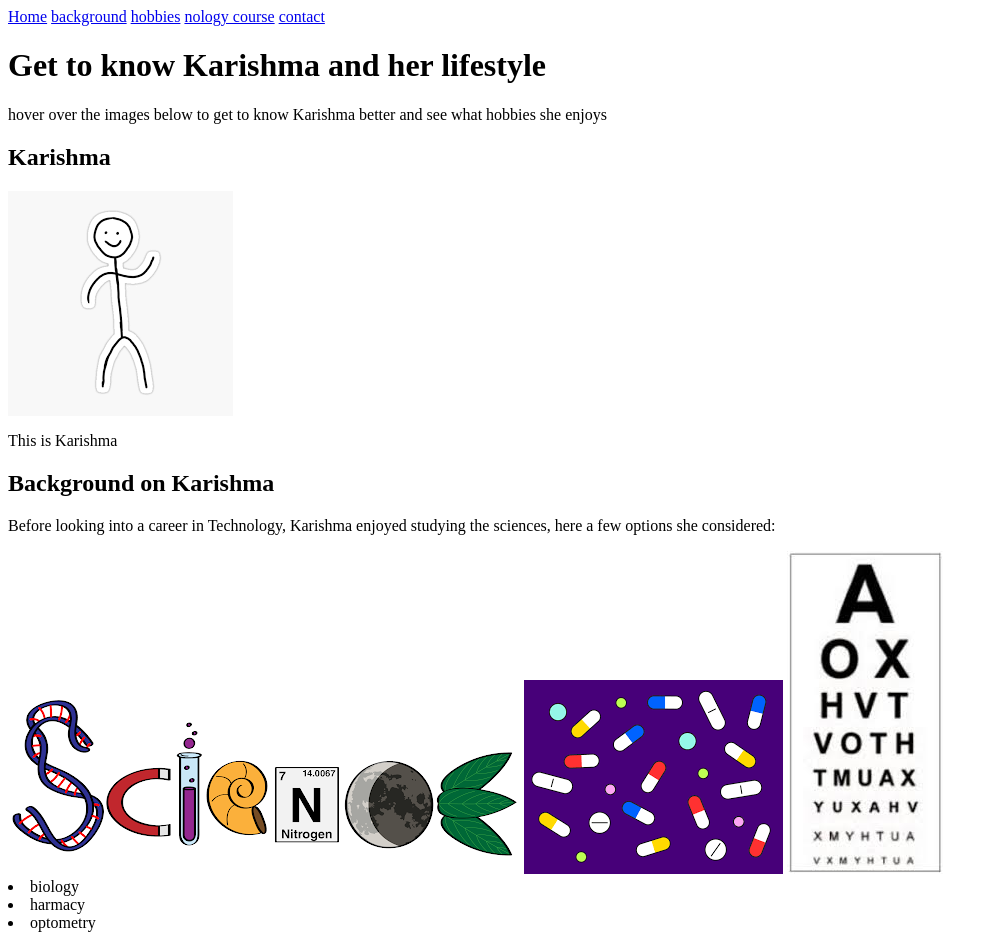
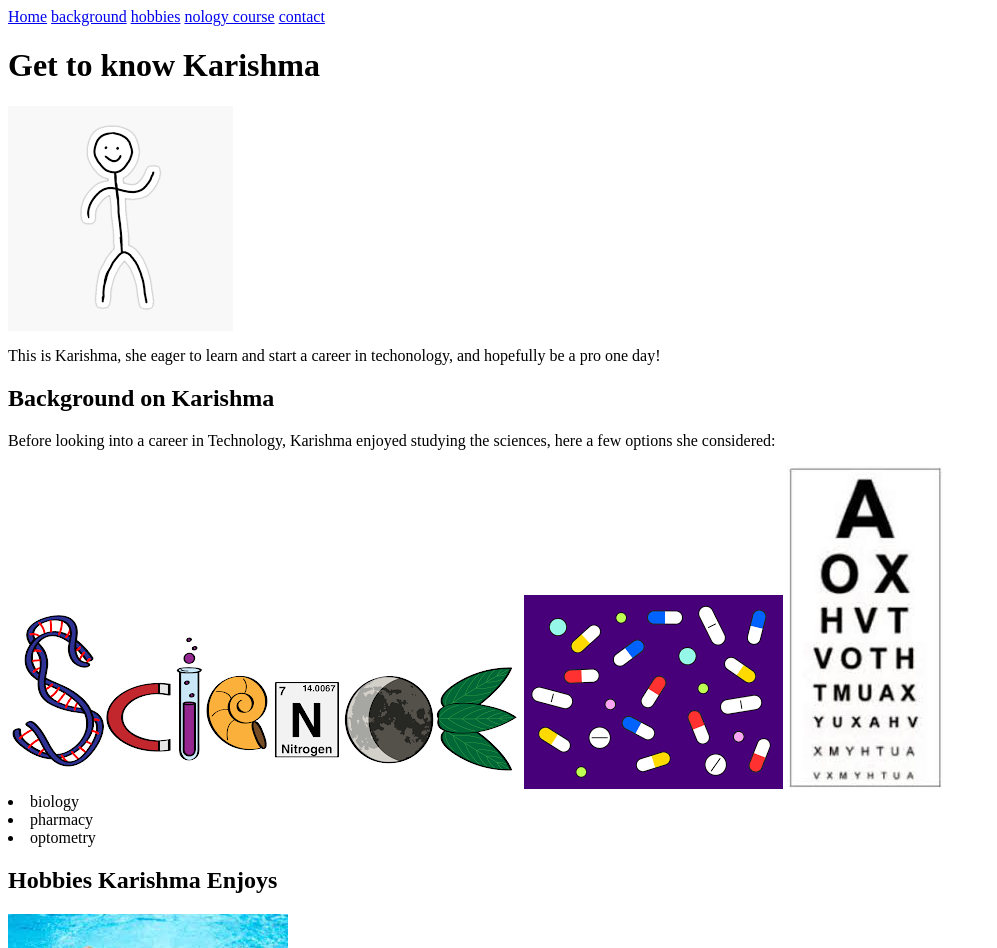
Before and after one commit to kari-p/Personal-Website, a plain HTML site: page index.html in a window 1280 px wide. Shown: the top 948 px of the page, without its empty margins (0-997 px from the left). Drawn offline with Linux system fonts and the light colour scheme.

Commit message:
changes 2

```diff
--- a/index.html
+++ b/index.html
@@ -3,10 +3,13 @@
     <meta charset="UTF-8">
     <meta http-equiv="X-UA-Compatible" content="IE=edge">
     <meta name="viewport" content="width=device-width, initial-scale=1.0">
-    <title>Get to know Me </title>
+    <title>Get to know Karishma</title>
 
 </head>
 <body>
+
+
+    <Header>
         <div class="topnav">
             <a class="active" href="#home">Home</a>
             <a href="#Background">background</a>
@@ -15,16 +18,13 @@
             <a href="#contact">contact</a>
         </div>
 
-      <Header>
-        <H1>Get to know Karishma and her lifestyle</H1>
-        <p>hover over the images below to get to know Karishma better and see what hobbies she enjoys</p>
+        <H1>Get to know Karishma</H1>
     </Header>
 
     <main>
         <section id="Karishma">
-            <H2>Karishma</H2>
             <img src="./Picture of karishma.png" alt="a picture of karishma">
-            <p>This is Karishma</p>
+            <p>This is Karishma, she eager to learn and start a career in techonology, and hopefully be a pro one day! </p>
         </section>
 
         <section id="Background">
@@ -37,7 +37,7 @@
                 <ol?>
                     <li>biology</li>
 
-                    <li>harmacy</li>
+                    <li>pharmacy</li>
 
                     <li>optometry</li>
                  </ol>
@@ -72,5 +72,8 @@
         </section>
 
     </main>
+        <footer>
+            <a href="#">Back to top</a>
+        </footer>
 </body>
 </html>
```
Lines whose indentation alone changed are shown as unchanged.
